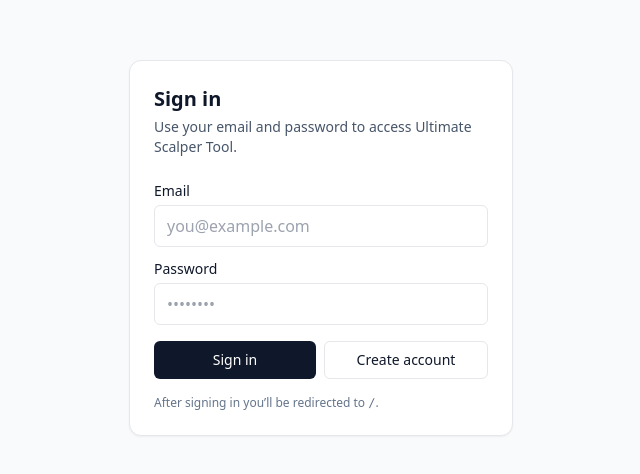
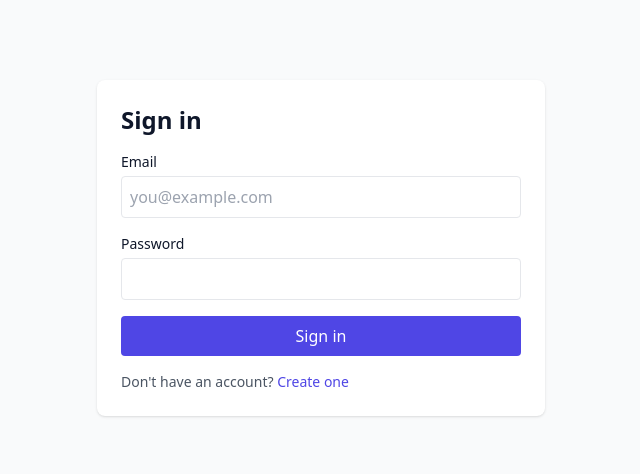
Before and after one commit to KayNgondo/ultimate-scalper-tool, a Next.js app: page /sign-in in a window 1280 px wide. Shown: the part 152-626 px from the top of the page, without its empty margins (319-959 px from the left). Built offline with nearby package versions, Linux system fonts and the light colour scheme; no server answers.

Commit message:
feat(auth): add name field to signup and save in profiles table

```diff
--- a/app/sign-in/page.tsx
+++ b/app/sign-in/page.tsx
@@ -1,107 +1,117 @@
-// app/sign-in/page.tsx
 "use client";
-
 import { useState } from "react";
-import { useRouter, useSearchParams } from "next/navigation";
-import { createClient } from "@supabase/supabase-js";
-
-const supabase = createClient(
-  process.env.NEXT_PUBLIC_SUPABASE_URL!,
-  process.env.NEXT_PUBLIC_SUPABASE_ANON_KEY!
-);
-
-<button
-  onClick={async () => {
-    await supabase.auth.signOut();
-    window.location.href = "/sign-in";
-  }}
-  className="rounded-md border px-3 py-2 text-sm hover:bg-slate-50"
->
-  Sign out
-</button>
+import { supabase } from "@/lib/supabase";
+import { useRouter } from "next/navigation";
 
 export default function SignInPage() {
   const router = useRouter();
-  const params = useSearchParams();
-  const redirectTo = params.get("redirect") || "/";
 
   const [email, setEmail] = useState("");
   const [password, setPassword] = useState("");
+  const [name, setName] = useState(""); // NEW name field
   const [loading, setLoading] = useState(false);
-  const [err, setErr] = useState<string | null>(null);
+  const [isSignUp, setIsSignUp] = useState(false);
 
-  async function signIn() {
+  async function handleSubmit(e: React.FormEvent) {
+    e.preventDefault();
     setLoading(true);
-    setErr(null);
-    const { error } = await supabase.auth.signInWithPassword({ email, password });
-    setLoading(false);
-    if (error) {
-      setErr(error.message);
-      return;
-    }
-    router.replace(redirectTo);
+
+    try {
+      if (isSignUp) {
+        // Create new account
+        const { data, error } = await supabase.auth.signUp({
+          email,
+          password,
+        });
+
+        if (error) throw error;
+
+        const user = data.user;
+        if (user) {
+          // Store the name in "profiles" table
+          const { error: profileError } = await supabase.from("profiles").upsert({
+            id: user.id,
+            email: user.email,
+            name, // save the name
+          });
+
+          if (profileError) throw profileError;
         }
 
-  async function signUp() {
-    setLoading(true);
-    setErr(null);
-    const { error } = await supabase.auth.signUp({ email, password });
+        alert("Account created! You can now sign in.");
+        setIsSignUp(false);
+      } else {
+        // Sign in existing user
+        const { error } = await supabase.auth.signInWithPassword({ email, password });
+        if (error) throw error;
+        router.push("/"); // go to dashboard
+      }
+    } catch (err: any) {
+      alert(err.message);
+    } finally {
       setLoading(false);
-    if (error) {
-      setErr(error.message);
-      return;
     }
-    // Immediately try to sign in (or you can ask to verify email, depending on your Supabase settings)
-    await signIn();
   }
 
   return (
-    <div className="min-h-screen grid place-items-center bg-slate-50">
-      <div className="w-full max-w-sm rounded-xl border bg-white p-6 shadow-sm">
-        <h1 className="mb-1 text-xl font-semibold">Sign in</h1>
-        <p className="mb-6 text-sm text-slate-600">
-          Use your email and password to access Ultimate Scalper Tool.
-        </p>
+    <div className="min-h-screen flex items-center justify-center bg-gray-50 px-4">
+      <div className="max-w-md w-full bg-white p-6 rounded-lg shadow">
+        <h1 className="text-2xl font-bold mb-4">{isSignUp ? "Create Account" : "Sign in"}</h1>
+        <form onSubmit={handleSubmit} className="space-y-4">
+          {isSignUp && (
+            <div>
+              <label className="block text-sm font-medium">Name</label>
+              <input
+                type="text"
+                value={name}
+                onChange={(e) => setName(e.target.value)}
+                required
+                className="w-full mt-1 p-2 border rounded"
+                placeholder="Your name"
+              />
+            </div>
+          )}
 
-        <label className="mb-1 block text-sm font-medium">Email</label>
+          <div>
+            <label className="block text-sm font-medium">Email</label>
             <input
-          className="mb-3 w-full rounded-md border px-3 py-2"
               type="email"
               value={email}
               onChange={(e) => setEmail(e.target.value)}
+              required
+              className="w-full mt-1 p-2 border rounded"
               placeholder="you@example.com"
             />
+          </div>
 
-        <label className="mb-1 block text-sm font-medium">Password</label>
+          <div>
+            <label className="block text-sm font-medium">Password</label>
             <input
-          className="mb-4 w-full rounded-md border px-3 py-2"
               type="password"
               value={password}
               onChange={(e) => setPassword(e.target.value)}
-          placeholder="••••••••"
+              required
+              className="w-full mt-1 p-2 border rounded"
             />
-
-        {err && <div className="mb-3 text-sm text-rose-600">{err}</div>}
-
-        <div className="flex gap-2">
-          <button
-            onClick={signIn}
-            disabled={loading}
-            className="inline-flex flex-1 items-center justify-center rounded-md bg-slate-900 px-3 py-2 text-sm font-medium text-white hover:bg-slate-800 disabled:opacity-50"
-          >
-            {loading ? "Signing in…" : "Sign in"}
-          </button>
-          <button
-            onClick={signUp}
-            disabled={loading}
-            className="inline-flex flex-1 items-center justify-center rounded-md border px-3 py-2 text-sm font-medium hover:bg-slate-50 disabled:opacity-50"
-          >
-            Create account
-          </button>
           </div>
 
-        <p className="mt-4 text-xs text-slate-500">
-          After signing in you’ll be redirected to <code>{redirectTo}</code>.
+          <button
+            type="submit"
+            disabled={loading}
+            className="w-full py-2 bg-indigo-600 text-white rounded hover:bg-indigo-700"
+          >
+            {loading ? "Loading..." : isSignUp ? "Create Account" : "Sign in"}
+          </button>
+        </form>
+
+        <p className="mt-4 text-sm text-gray-600">
+          {isSignUp ? "Already have an account?" : "Don't have an account?"}{" "}
+          <button
+            onClick={() => setIsSignUp(!isSignUp)}
+            className="text-indigo-600 hover:underline"
+          >
+            {isSignUp ? "Sign in" : "Create one"}
+          </button>
         </p>
       </div>
     </div>
```
Lines whose indentation alone changed are shown as unchanged.
